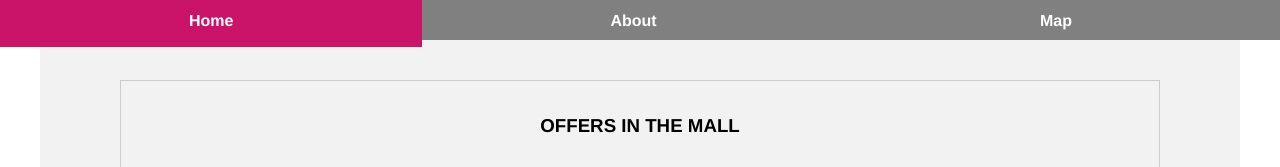
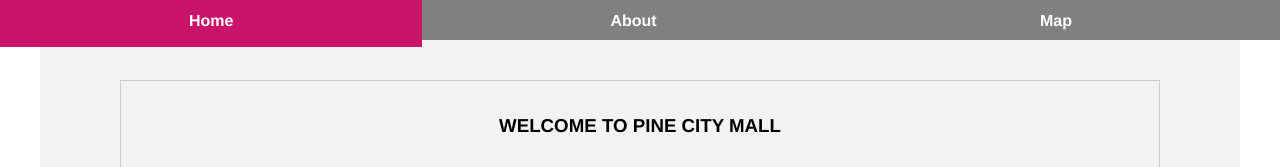
Before and after one commit to btmorite-ITvarsity/Module-2-Assessment-2-, a plain HTML site: page index.html in a window 1280 px wide. Shown: the top 167 px of the page. Drawn offline with Linux system fonts and the light colour scheme.

Commit message:
Update index.html

```diff
--- a/index.html
+++ b/index.html
@@ -15,7 +15,7 @@
 
                   <div class="container">
                  <div class="gallery">
-                <h3 class="desc2">OFFERS IN THE MALL</h3>
+                <h3 class="desc2">WELCOME TO PINE CITY MALL</h3>
                 <div class="desc2">Offers at selected stores in the Mall</div>
                      <img src="images/offer_1.jpg">
 
```
